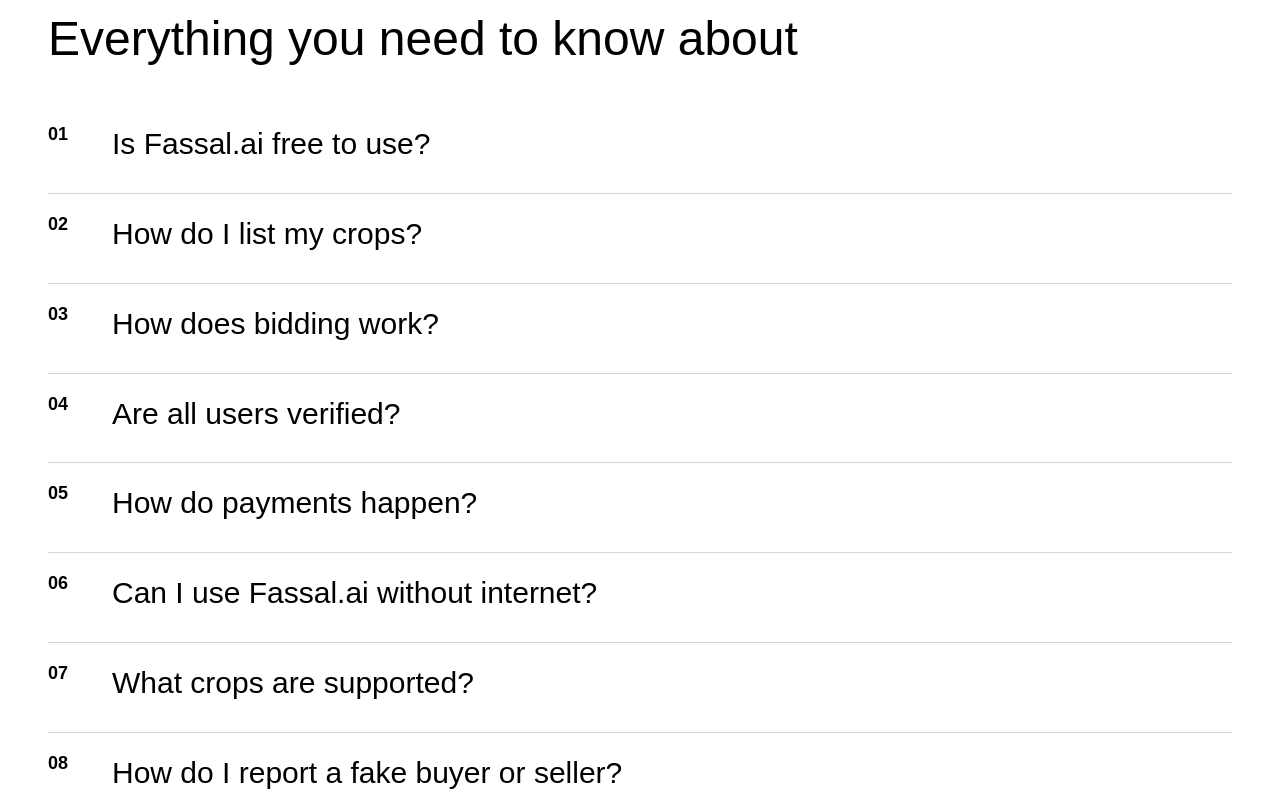
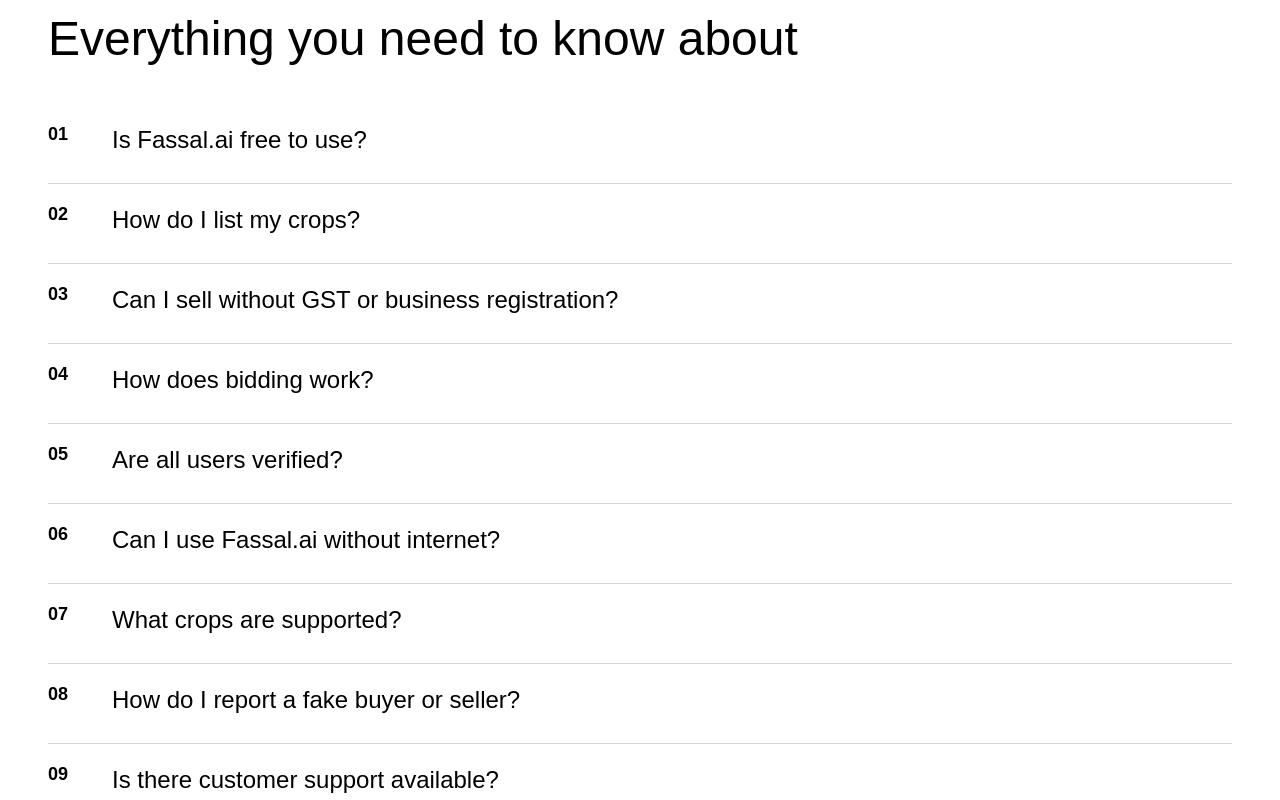
Before and after one commit to sadigul/fassal-ai, a Next.js app: page / in a window 1280 px wide. Shown: the part 3500-4300 px from the top of the page. Built offline with nearby package versions, Linux system fonts and the light colour scheme; no server answers; the database is empty.

Commit message:
UpdateNEw : fixed rendering issue

```diff
--- a/src/sections/FAQ.tsx
+++ b/src/sections/FAQ.tsx
@@ -15,6 +15,11 @@
       'After registering, go to your dashboard and tap “List Crops.” Upload your crop details and quality photos to get verified.',
   },
   {
+    question: 'Can I sell without GST or business registration?',
+    answer:
+      'Yes, individual farmers can sell without GST. However, commercial buyers may need documentation for bulk trade.',
+  },
+  {
     question: 'How does bidding work?',
     answer:
       'Buyers can bid on crops listed by farmers. The farmer can accept or negotiate. The highest verified bid wins the deal.',
@@ -24,11 +29,7 @@
     answer:
       'Yes, every user must verify their identity and location. This keeps the marketplace secure and credible.',
   },
-  {
-    question: 'How do payments happen?',
-    answer:
-      'Payments are made directly between buyer and seller through the platform. Secure gateways and UPI will be integrated soon.',
-  },
+
   {
     question: 'Can I use Fassal.ai without internet?',
     answer:
@@ -50,6 +51,7 @@
       'Yes, you can reach out via chat, WhatsApp, or email. Our team is available 6 days a week to assist you.',
   },
 ];
+
 
 export default function FAQSection() {
   const [openIndex, setOpenIndex] = useState<number | null>(null);
@@ -77,7 +79,7 @@
               <div className="flex items-start gap-8 cursor-pointer">
                 <span className="text-lg font-bold text-black min-w-[32px]">{String(idx + 1).padStart(2, '0')}</span>
                 <div className="flex-1">
-                  <h3 className="text-3xl font-medium text-black leading-relaxed">
+                  <h3 className="text-2xl font-medium text-black leading-relaxed">
                     {faq.question}
                   </h3>
                   <AnimatePresence>
```
